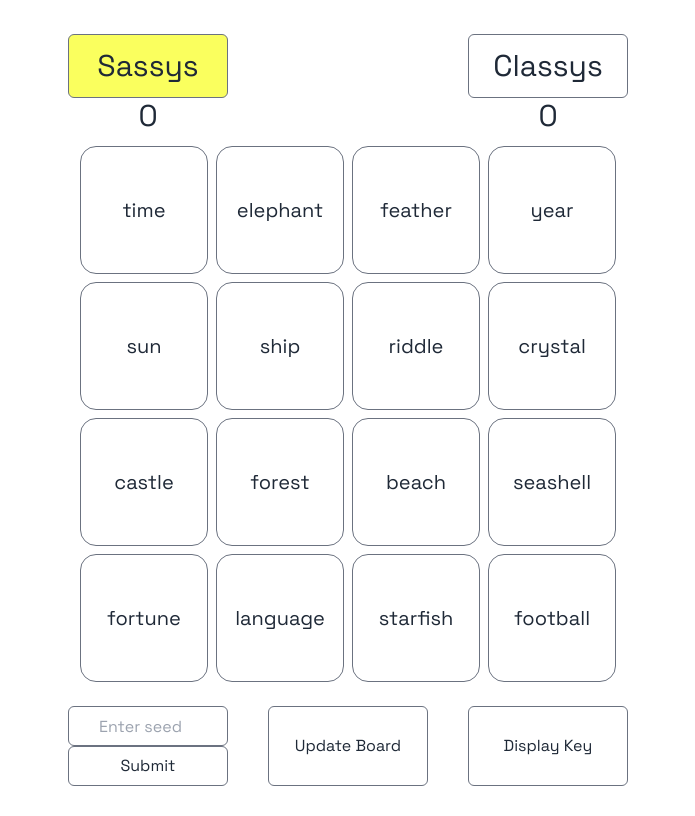
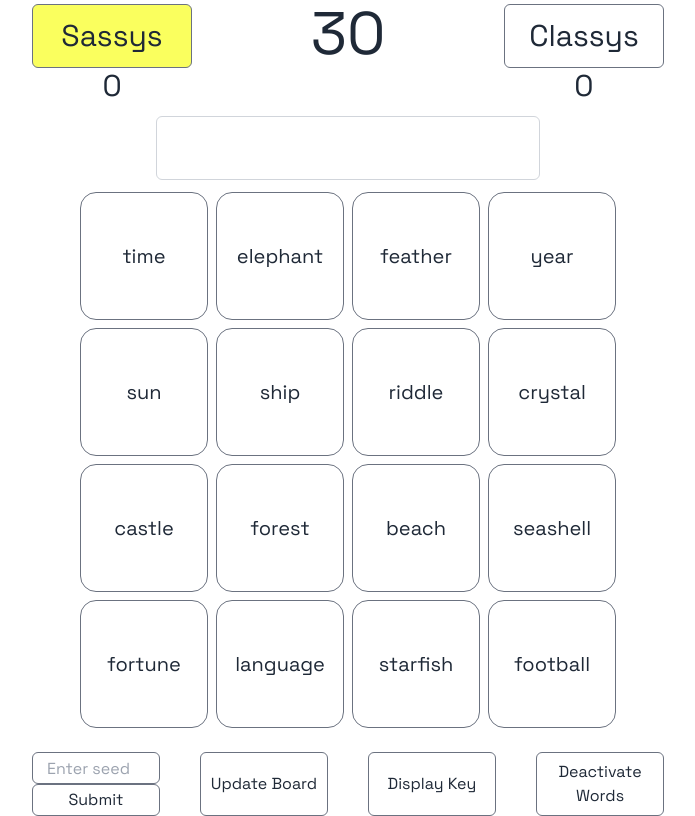
Before and after one commit to wparke4/game-prototypes, a Nuxt app: page / in a window 1280 px wide. Shown: the whole page, without its empty margins (292-987 px from the left). Built offline with nearby package versions, Linux system fonts and the light colour scheme.

Commit message:
Timer, Multiple Keys, Deactivating Words, Hint Input Field

```diff
--- a/components/Codenames.vue
+++ b/components/Codenames.vue
@@ -3,6 +3,11 @@
     class="flex flex-col w-full justify-center items-center pt-5 space-y-3 h-screen"
   >
     <TeamScore @updateActiveTeam="updateActiveTeam"/>
+    <div>
+      <input
+          class="h-16 w-96 border border-gray-300 rounded-md text-center text-3xl"
+      />
+    </div>
     <div>
         <div class="words grid grid-cols-4 gap-2">
             <div
@@ -25,15 +30,21 @@
         <IntegerInput @submit="updateSeed" />
         <button
             @click="updateBoard"
-            class="border border-gray-500 rounded-md h-20 w-40 hover:bg-indigo-200 cursor-pointer"
+            class="border border-gray-500 rounded-md h-16 w-32 hover:bg-indigo-200 cursor-pointer"
         >
             Update Board
         </button>
         <button
-            class="border border-gray-500 rounded-md h-20 w-40 hover:bg-indigo-200 cursor-pointer"
+            class="border border-gray-500 rounded-md h-16 w-32 hover:bg-indigo-200 cursor-pointer"
             @click="displayKey"
         >
             {{ displayButtonText }}
+        </button>
+        <button
+            class="border border-gray-500 rounded-md h-16 w-32 hover:bg-indigo-200 cursor-pointer"
+            @click="deactivateWords"
+        >
+            Deactivate Words
         </button>
     </div>
   </div>
@@ -53,7 +64,26 @@ const selectedWords = useState("selectedWords");
 let activeTeam = "A";
 function updateActiveTeam(team) {
   activeTeam = team;
-  console.log("codenames says activeTeam is " + activeTeam);
+  invertKeys();
+}
+
+const deactivateWords = () => {
+  for (let i = 0; i < displayedWords.value.length; i++) {
+    if (displayedWords.value[i].toggled) {
+      displayedWords.value[i].attribute = 'inactive'
+    }
+  }
+}
+
+// Function to invert key so all words with attribute of good become bad and vice versa
+const invertKeys = () => {
+  for (let i = 0; i < displayedWords.value.length; i++) {
+    if (displayedWords.value[i].attribute === "good") {
+      displayedWords.value[i].attribute = "bad";
+    } else if (displayedWords.value[i].attribute === "bad") {
+      displayedWords.value[i].attribute = "good";
+    }
+  }
 }
 
 const shuffleNouns = () => {
@@ -116,7 +146,7 @@ const generateKeys = () => {
 
 // Function to toggle the color based on the attribute
 const toggleColor = (word) => {
-  word.toggled = !word.toggled;
+    word.toggled = !word.toggled;
 };
 
 // Function to get the class based on displayedWord
@@ -125,16 +155,18 @@ const getWordClass = (displayedWord) => {
     return displayedWord.toggled ? 'bg-green-500' : 'bg-white';
   } else if (displayedWord.attribute === 'bad') {
     return displayedWord.toggled ? 'bg-red-500' : 'bg-white';
+  } else if (displayedWord.attribute === 'inactive') {
+    return 'bg-gray-500';
   }
 };
 
 const handleClick = (displayedWord) => {
   toggleColor(displayedWord);
-  //selectedWords.value.push(displayedWord.word);
 };
 
 //for each word in displayedWords, if toggled is true, replace the word property with the next word in shuffledNouns
 const updateBoard = () => {
+  generateKeys()
   for (let i = 0; i < displayedWords.value.length; i++) {
     if (displayedWords.value[i].toggled === true) {
       displayedWords.value[i].word = shuffledNouns[0];
@@ -189,4 +221,8 @@ onMounted(() => {
   background-color: rgb(252, 185, 185);
 }
 
+.bg-gray-500 {
+  background-color: rgb(215, 215, 215);
+}
+
 </style>
--- a/components/IntegerInput.vue
+++ b/components/IntegerInput.vue
@@ -4,7 +4,7 @@
     class="flex flex-col items-center justify-center"
   >
     <input
-        class="border border-gray-500 rounded-md h-10 w-40 text-center"
+        class="border border-gray-500 rounded-md h-8 w-32 text-center"
         type="number"
         v-model="inputValue"
         min="1"
@@ -13,7 +13,7 @@
     />
     <button
         @click="submit"
-        class="border border-gray-500 rounded-md h-10 w-40 hover:bg-indigo-200 cursor-pointer"
+        class="border border-gray-500 rounded-md h-8 w-32 hover:bg-indigo-200 cursor-pointer"
     >
         Submit
     </button>
--- a/components/TeamScore.vue
+++ b/components/TeamScore.vue
@@ -20,6 +20,7 @@
               {{ scoreA }}
           </button>
       </div>
+      <Timer />
       <div
           class="flex flex-col items-center justify-center"
         >
@@ -42,6 +43,7 @@
 </template>
 
 <script>
+import Timer from "@/components/Timer.vue";
 export default {
   data() {
     return {
@@ -82,9 +84,11 @@ export default {
       }
     },
     setActiveTeam(team) {
-      // Emit a custom event named "updateActiveTeam" with the active team data
-      this.activeTeam = team;
-      this.$emit("updateActiveTeam", team);
+      if (this.activeTeam != team) {
+        // Emit a custom event named "updateActiveTeam" with the active team data
+        this.activeTeam = team;
+        this.$emit("updateActiveTeam", team);
+      }
     },
   },
 }
--- /dev/null
+++ b/components/Timer.vue
@@ -0,0 +1,47 @@
+<template>
+  <div>
+    <button
+        @click="startTimer"
+        class="hover:cursor-pointer text-6xl"
+    >
+        {{ remainingTime }}
+    </button>
+  </div>
+</template>
+
+<script>
+export default {
+  data() {
+    return {
+      initialTime: 30,
+      remainingTime: 30,
+      timerId: null,
+    };
+  },
+  methods: {
+    startTimer() {
+      // Clear the previous timer, if any
+      if (this.timerId) {
+        clearInterval(this.timerId);
+      }
+
+      this.remainingTime = this.initialTime;
+
+      this.timerId = setInterval(() => {
+        if (this.remainingTime > 0) {
+          this.remainingTime--;
+        } else {
+          clearInterval(this.timerId);
+          this.timerId = null;
+        }
+      }, 1000);
+    },
+  },
+  beforeUnmount() {
+    // Clear the timer when the component is unmounted
+    if (this.timerId) {
+      clearInterval(this.timerId);
+    }
+  },
+};
+</script>
```
